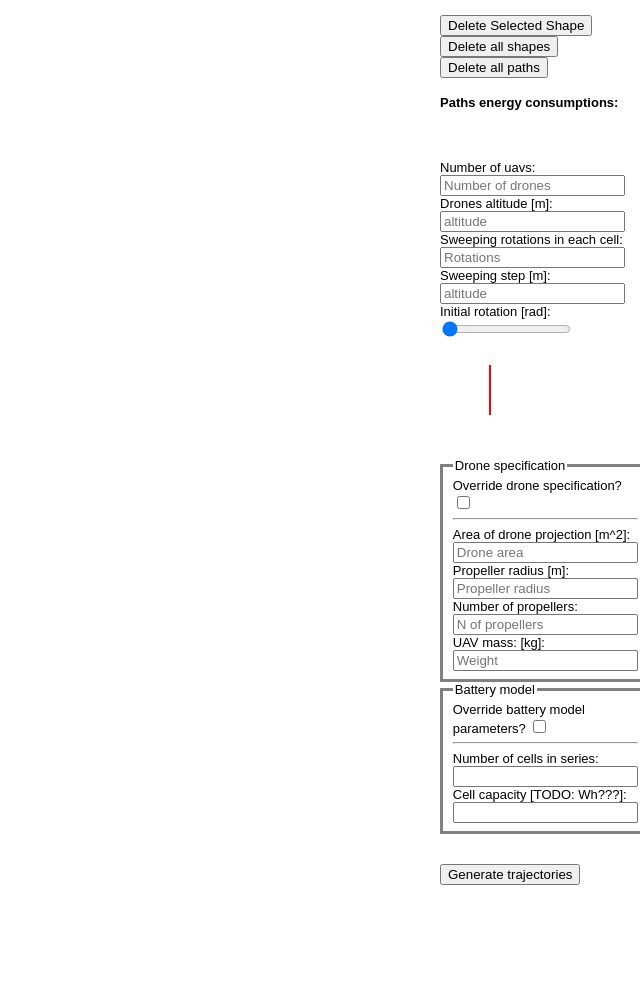
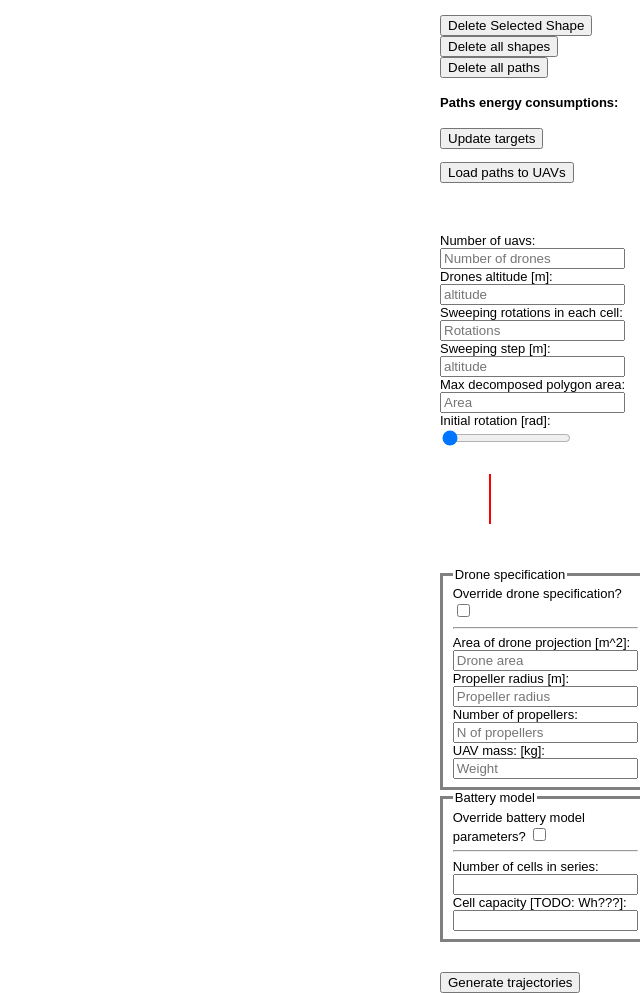
Before and after one commit to ddatsko/thesis_gui, a Flask app: page / in a window 1280 px wide. Shown: the whole page, without its empty margins (640-1280 px from the left). Before the commit the page ends 885 px from the top, so only its background shows below. Run offline with Flask 2, Linux system fonts and the light colour scheme; some libraries are stand-ins or nearby versions.

Commit message:
Added possiblity of sending generated paths to drones

```diff
--- a/app.py
+++ b/app.py
@@ -1,9 +1,13 @@
 from flask import Flask, render_template, request
 import json
 import rospy
+import rosservice
 from thesis_trajectory_generator.srv import GeneratePaths, GeneratePathsRequest, GeneratePathsResponse
+from mrs_msgs.srv import PathSrv, PathSrvRequest, PathSrvResponse
 from geometry_msgs.msg import Point32
 from geometry_msgs.msg import Polygon
+
+last_generated_paths = []
 
 
 def generate_drones_paths(generate_req) -> GeneratePathsResponse or None:
@@ -14,14 +18,31 @@ def generate_drones_paths(generate_req) -> GeneratePathsResponse or None:
     if not res.success:
         return json.dumps({"success": False, "res": res.message})
     else:
+        global last_generated_paths
+        last_generated_paths = res.paths_gps
         return json.dumps({"success": True,
-                            "path": [[(p.position.y, p.position.x) for p in path.list] for path in res.paths_gps],
+                            "path": [[(p.position.y, p.position.x) for p in path.points] for path in res.paths_gps],
                             "energy": res.energy_consumptions})
+
+
+def send_path_to_service(path, service):
+    print(last_generated_paths)
+    service_list = rosservice.get_service_list()
+    if service not in service_list:
+        return False, "Service not in service list"
+    follow_path = rospy.ServiceProxy(service, PathSrv)
+    path_srv = PathSrvRequest(path)
+    res = follow_path(path_srv)
+    if not res.success:
+        return False, res.message
+    else:
+        return True, res.message
 
 
 
 
 app = Flask(__name__)
+
 
 @app.route('/')
 def hello_world():
@@ -41,7 +62,8 @@ def generate_trajectories():
         generate_req.number_of_drones = int(json_data["n-uavs"])
         generate_req.rotations_per_cell = int(json_data["rotations-per-cell"])
         generate_req.decomposition_rotation = float(json_data["init-rotation"])
-
+        generate_req.max_polygon_area = float(json_data["max-piece-area"] or 0)
+        generate_req.drones_altitude = int(json_data["altitude"])
 
         # TODO: check this. Maybe, give the choice to user
         generate_req.no_improvement_cycles_before_stop = 100
@@ -62,7 +84,30 @@ def generate_trajectories():
         return f"Error: {e}", 500
 
 
+@app.route('/load_paths', methods=['POST'])
+def load_paths():
+    json_data = json.loads(request.data.decode('utf-8'))
+    paths_to_load = json_data["uav_topic"]
+    services_used = set()
+    print("LAST GENERATED: ", last_generated_paths)
+    for path_ind, service in paths_to_load:
+        if not service or service in services_used:
+            continue
+        services_used.add(service)
+        send_path_to_service(last_generated_paths[path_ind], service)
+
+
+
+
+@app.route('/get_services')
+def get_services():
+    valid_services = tuple(map(lambda x: x[0],
+                          filter(lambda x: x[1] == "mrs_msgs/PathSrv",
+                          map(lambda x: (x, rosservice.get_service_type(x)), rosservice.get_service_list()))))
+    return json.dumps({"valid_services": valid_services}), 200
+
+
 
 
 if __name__ == '__main__':
-    app.run()
+    app.run(host="10.0.1.235")
--- a/templates/google.html
+++ b/templates/google.html
@@ -70,6 +70,7 @@
       var selectedColor;
       var colorButtons = {};
       var map;
+      var uavs_num = 0;
 
       function clearSelection() {
         if (selectedShape) {
@@ -235,9 +236,6 @@
         update_rotation_value();
       }
       google.maps.event.addDomListener(window, 'load', initialize);
-
-
-
       // Own initialization
 
       function get_rotation(x1, y1, x2, y2, angle) {
@@ -303,7 +301,7 @@
       }
 
       function add_one_path(path, color) {
-        let path_tr = path.map(point => {return {lat: point[0], lng: point[1]}});
+        let path_tr = path.map(point => {return {lat: point[1], lng: point[0]}});
         console.log(path_tr);
         let coorindates = new google.maps.Polyline({
           path: path_tr,
@@ -332,7 +330,6 @@
           list.innerHTML += `<li> <div class="color-marker" style="background-color: ${colors[i]}"></div> ${consumptions[i].toFixed(2)}</li>`
         }
       }
-
 
       function generate_trajectories(e) {
         e.preventDefault();
@@ -422,13 +419,71 @@
             alert(`Error while generating paths: ${data.message}`);
             return;
           }
+          uavs_num = data.path.length;
           draw_paths_on_map(data.path);
           update_energy_consumptions(data.energy);
 
-        }).catch(er => {})
+        }).catch(er => {alert(er)})
         return;
       }
 
+      function update_falling_list_values(values) {
+        let targets_selection = document.getElementById("target-selection");
+        let targets_list = document.getElementById("targets-list");
+
+        let options = "";
+        values.forEach(value => {
+          options += `<option value=${value}>${value}</option>`;
+        })
+
+        let colors = get_distinguishable_colors(uavs_num);
+        targets_list.innerHTML = "";
+        for (let i = 0; i < uavs_num; ++i) {
+          targets_list.innerHTML += `<div><div class="color-marker" style="background-color: ${colors[i]}"></div> <select id="path-${i}-target">${options}</select></div>`;
+        }
+
+      }
+
+      function get_available_services() {
+        let req = new Request('/get_services', {
+          method: 'GET'
+        });
+        fetch(req).then(response => {
+          if (response.status != 200) {
+            alert("Error while receiving valid services");
+            throw new Error();
+          } else {
+            return response.json();
+          }
+        }).then(data => {
+          console.log(data);
+          update_falling_list_values(data.valid_services.concat([""]));
+        }).catch(er => {alert("Error while transforming valid services data")});
+      }
+
+      function start_following_paths() {
+        let request = [];
+        for (let i = 0; i < uavs_num; ++i) {
+          let selection = document.getElementById(`path-${i}-target`);
+          request.push([i, selection.value]);
+        }
+        let req = new Request('/load_paths', {
+          method: 'POST',
+          body: JSON.stringify({'uav_topic': request})
+        });
+        console.log("Sending " + req.body);
+
+        fetch(req).then(response => {
+          if (response.status != 200) {
+            alert("Error. Invalid response from server");
+            throw new Error();
+          }
+          return response.json();
+        }).then(data => {
+          console.log(data);
+
+        }).catch(er => {console.log(er);});
+      }
 
     </script>
   </head>
@@ -447,12 +502,22 @@
             </ul>
           </h4>
         </div>
+
+        <div id="target-selection">
+          <button onclick="get_available_services()">Update targets</button>
+          <ul style="list-style: none" id="targets-list">
+
+          </ul>
+          <button onclick="start_following_paths()">Load paths to UAVs</button>
+        </div>
+
         <form onsubmit="generate_trajectories(event)"  method="post" id="path-planning-settings">
           <label for="n-uavs">Number of uavs: </label> <input type="number" min="0" step="1" placeholder="Number of drones" id="n-uavs" name="n-uavs"  required>
           <label for="altitude">Drones altitude [m]: </label> <input type="number" min="1" step="1" placeholder="altitude" id="altitude" name="altitude"  required>
           <label for="rotations-per-cell">Sweeping rotations in each cell: </label> <input type="number" min="1" step="1" placeholder="Rotations" id="rotations-per-cell" name="rotations-per-cell" required>
 
           <label for="sweeping-step">Sweeping step [m]: </label> <input type="number" min="1" step="0.1" placeholder="altitude" id="sweeping-step" name="sweeping-step"  required>
+          <label for="max-piece-area">Max decomposed polygon area: </label> <input type="number" min="1" step="any" placeholder="Area" name="max-piece-area" id="max-piece-area">
           <label for="init-rotation">Initial rotation [rad]: <span id="rotation-value"></span> </label><input type="range" min="0" max="3.14"
                                                                                                         step="0.01" name="init-rotation"
                                                                                                         value="0"
```
